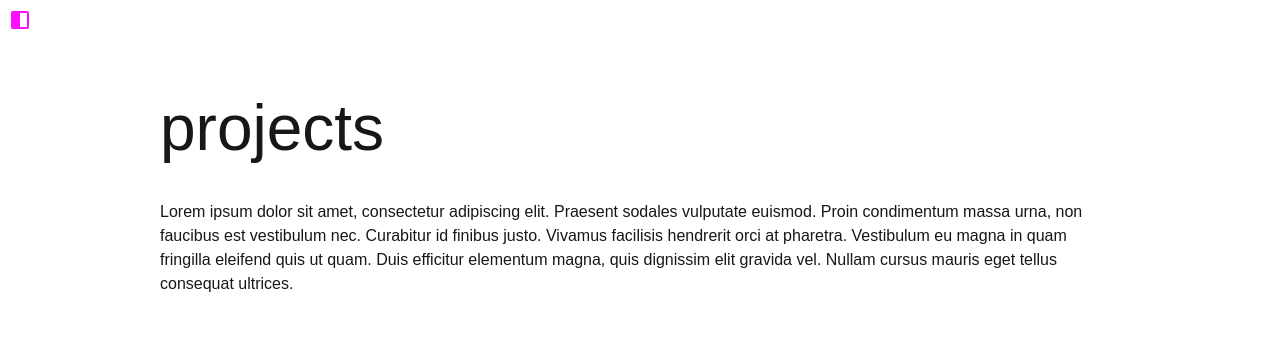
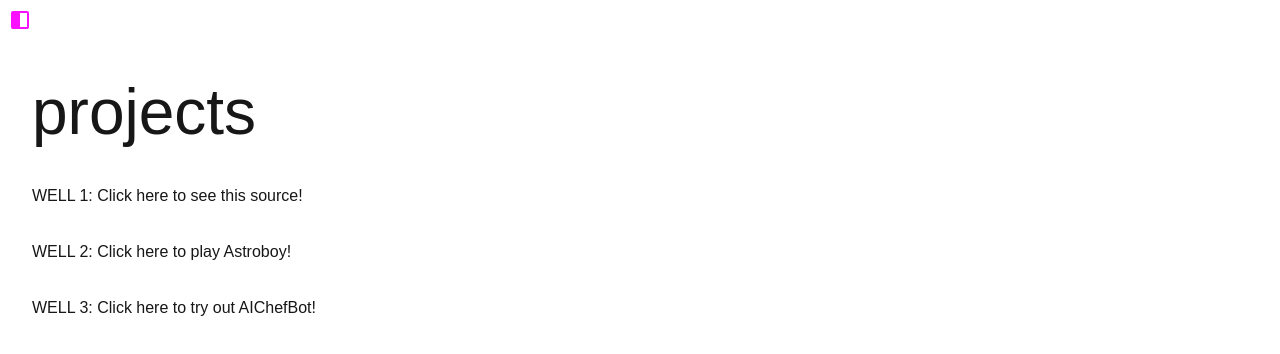
Before and after one commit to kpunno/kpunno-pf, a Next.js app: page /projects in a window 1280 px wide. Shown: the top 354 px of the page. Built offline with nearby package versions, Linux system fonts and the light colour scheme.

Commit message:
update styling

```diff
--- /dev/null
+++ b/src/app/dev-todo/page.js
@@ -0,0 +1,11 @@
+export default function todo() {
+  return (
+    <div className="justify-center px-6 max-w-[48rem] mx-auto py-20">
+      <ul className="mx-auto list-disc">
+        <li>Reformat everything to match home page</li>
+        <li>Integrate 6502js into the website, give credit to author</li>
+        <li>Permissions for AIChefBot</li>
+      </ul>
+    </div>
+  );
+}
--- a/src/app/page.js
+++ b/src/app/page.js
@@ -6,13 +6,13 @@ export default function Home() {
   return (
     <>
       {/* dark:text-white */}
-      <div className="px-40 py-20">
+      <div className="justify-center px-6 max-w-[48rem] mx-auto py-20">
         <div>
-          <h1 className="text-[4rem]">kristjan punno</h1>
+          <h1 className="leading-none text-[4rem]">Kristjan Punno</h1>
         </div>
         <br />
-        <div className="flex">
-          <p>
+        <div>
+          <p className="text-gray-700">
             Lorem ipsum dolor sit amet, consectetur adipiscing elit. Praesent
             sodales vulputate euismod. Proin condimentum massa urna, non
             faucibus est vestibulum nec. Curabitur id finibus justo. Vivamus
--- a/src/app/projects/page.js
+++ b/src/app/projects/page.js
@@ -6,21 +6,15 @@ export default function Projects() {
   return (
     <>
       {/* dark:text-white */}
-      <div className="px-40 py-20">
+      <div className="px-[2rem] py-20">
         <div>
-          <h1 className="text-[4rem]">projects</h1>
+          <h1 className="leading-none text-[4rem]">projects</h1>
         </div>
         <br />
-        <div className="flex">
-          <p>
-            Lorem ipsum dolor sit amet, consectetur adipiscing elit. Praesent
-            sodales vulputate euismod. Proin condimentum massa urna, non
-            faucibus est vestibulum nec. Curabitur id finibus justo. Vivamus
-            facilisis hendrerit orci at pharetra. Vestibulum eu magna in quam
-            fringilla eleifend quis ut quam. Duis efficitur elementum magna,
-            quis dignissim elit gravida vel. Nullam cursus mauris eget tellus
-            consequat ultrices.{" "}
-          </p>
+        <div className="flex flex-col [&_p]:py-4">
+          <p>WELL 1: Click here to see this source!</p>
+          <p>WELL 2: Click here to play Astroboy!</p>
+          <p>WELL 3: Click here to try out AIChefBot!</p>
         </div>
       </div>
     </>
```
